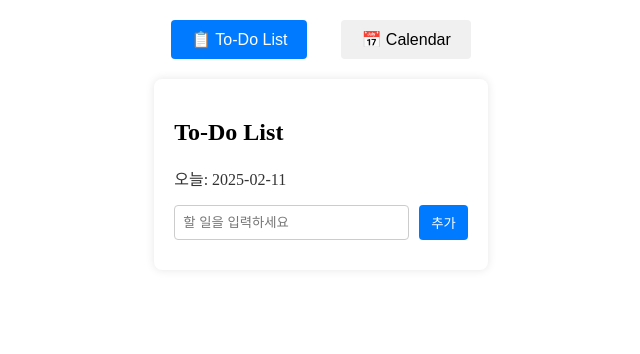
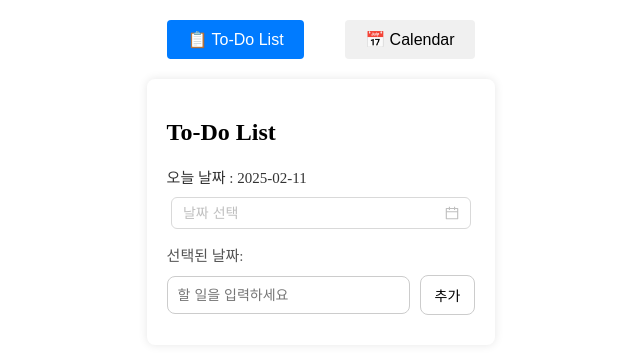
Before and after one commit to songuna/clush_SongYouNa, a React (Vite) app in the folder clush_SongYouNa/: page / in a window 1280 px wide. Shown: the top 354 px of the page, without its empty margins (339-979 px from the left). Built offline with nearby package versions, Linux system fonts and the light colour scheme.

Commit message:
feat : ToDoList에 DatePicker 추가

```diff
--- a/clush_SongYouNa/package.json
+++ b/clush_SongYouNa/package.json
@@ -11,8 +11,10 @@
   },
   "dependencies": {
     "antd": "^5.24.0",
+    "moment": "^2.30.1",
     "react": "^19.0.0",
     "react-dom": "^19.0.0",
+    "react-icons": "^5.4.0",
     "styled-components": "^6.1.15"
   },
   "devDependencies": {
--- a/clush_SongYouNa/src/components/TodoList.tsx
+++ b/clush_SongYouNa/src/components/TodoList.tsx
@@ -1,25 +1,30 @@
 import React, { useState, useEffect } from "react";
 import styled from "styled-components";
+import { DatePicker } from "antd"; // DatePicker import
+import type { Dayjs } from "dayjs";
+import moment from "moment"; // DatePicker에 필요한 moment 사용
+import { IoIosClose } from "react-icons/io";
+
 
 interface ToDo {
   id: number;
   text: string;
   completed: boolean;
+  date: string; // 날짜 속성 추가
 }
 
 const ToDoList: React.FC = () => {
-  const [todos, setTodos] = useState<ToDo[]>(
-    JSON.parse(localStorage.getItem("todos") || "[]")
-  );
+  const [todos, setTodos] = useState<ToDo[]>(JSON.parse(localStorage.getItem("todos") || "[]"));
   const [input, setInput] = useState("");
+  const [selectedDate, setSelectedDate] = useState<string>("");
 
   useEffect(() => {
     localStorage.setItem("todos", JSON.stringify(todos));
   }, [todos]);
 
   const addTodo = () => {
-    if (!input.trim()) return;
-    setTodos([...todos, { id: Date.now(), text: input, completed: false }]);
+    if (!input.trim() || !selectedDate) return; // 날짜가 선택되지 않으면 추가하지 않음
+    setTodos([...todos, { id: Date.now(), text: input, completed: false, date: selectedDate }]);
     setInput("");
   };
 
@@ -41,34 +46,60 @@ const ToDoList: React.FC = () => {
     }
   };
 
+  // 날짜를 선택했을 때 호출되는 함수
+  const onDateSelect = (date: Dayjs | null) => {
+    if (date) {
+      setSelectedDate(date.format("YYYY-MM-DD"));
+    }
+  };
+
   // 오늘 날짜 구하기
   const today = new Date();
   const dateString = today.toISOString().split("T")[0]; // "YYYY-MM-DD" 형식
 
+  // 선택된 날짜에 해당하는 할 일들만 필터링
+  const filteredTodos = todos.filter(todo => todo.date === selectedDate);
+
   return (
     <Container>
       <h2>To-Do List</h2>
-      <DateDisplay>{`오늘: ${dateString}`}</DateDisplay>
+      <DateDisplay>{`오늘 날짜 : ${dateString}`}</DateDisplay>
+
+      <DatePickerContainer>
+        <DatePickerStyled
+          value={selectedDate ? moment(selectedDate) : null} // 선택된 날짜를 DatePicker에 전달
+          onChange={onDateSelect}
+          format="YYYY-MM-DD"
+          placeholder="날짜 선택"
+        />
+      </DatePickerContainer>
+
+      <SelectedDateDisplay>{`선택된 날짜: ${selectedDate}`}</SelectedDateDisplay>
+
       <InputContainer>
-        <input
+        <InputField
           value={input}
           onChange={(e) => setInput(e.target.value)}
           onKeyPress={handleKeyPress}
           placeholder="할 일을 입력하세요"
         />
-        <button onClick={addTodo}>추가</button>
+        <AddButton onClick={addTodo}>추가</AddButton>
       </InputContainer>
-        {todos.map(todo => (
+
+      <TodoList>
+        {filteredTodos.map(todo => (
           <ListItem key={todo.id} completed={todo.completed}>
             <Checkbox
               type="checkbox"
+              size={20}
               checked={todo.completed}
               onChange={() => toggleTodo(todo.id)}
             />
             <span>{todo.text}</span>
-            <button onClick={() => deleteTodo(todo.id)}>❌</button>
+            <DeleteButton onClick={() => deleteTodo(todo.id)}><IoIosClose size={24}/></DeleteButton>
           </ListItem>
         ))}
+      </TodoList>
     </Container>
   );
 };
@@ -80,57 +111,111 @@ const Container = styled.div`
   background: #fff;
   border-radius: 8px;
   box-shadow: 0 0 10px rgba(0, 0, 0, 0.1);
+  max-width: 600px;
+  margin: 0 auto;
 `;
 
 const DateDisplay = styled.div`
-  font-size: 16px;
+  font-size: 15px;
+  margin-bottom: 10px;
+  color: #333;
+`;
+
+const SelectedDateDisplay = styled.div`
+  font-size: 15px;
+  margin: 10px 0px;
+  color: #555;
+`;
+
+const DatePickerContainer = styled.div`
+  display: flex;
+  justify-content: center;
   margin-bottom: 15px;
-  color: #333;
+`;
+
+const DatePickerStyled = styled(DatePicker)`
+  width: 100%;
+  max-width: 300px; /* DatePicker의 최대 너비 설정 */
 `;
 
 const InputContainer = styled.div`
   display: flex;
   gap: 10px;
   margin-bottom: 10px;
+  justify-content: center;
+  align-items: center;
+`;
 
-  input {
-    flex: 1;
-    padding: 8px;
-    border: 1px solid #ccc;
-    border-radius: 4px;
+const InputField = styled.input`
+  flex: 1;
+  padding: 10px;
+  border: 1px solid #ccc;
+  border-radius: 8px;
+  font-size: 14px;
+  transition: border-color 0.3s ease;
+
+  &:focus {
+    border-color: #007bff;
+    outline: none;
   }
+`;
 
-  button {
-    background: #007bff;
+const AddButton = styled.button`
+  background: white;
+  color: black;
+  border: 1px solid #ccc;
+  padding: 9px 14px;
+  cursor: pointer;
+  border-radius: 8px;
+  font-size: 14px;
+  transition: background-color 0.3s ease;
+
+  &:hover {
+    background-color: #007bff;
     color: white;
-    border: none;
-    padding: 8px 12px;
-    cursor: pointer;
-    border-radius: 4px;
   }
+`;
+
+const TodoList = styled.ul`
+  list-style: none;
+  padding: 0;
+  margin: 0;
 `;
 
 const ListItem = styled.li<{ completed: boolean }>`
   display: flex;
   align-items: center;
-  padding: 8px;
-  background: ${({ completed }) => (completed ? "#d4edda" : "#f8d7da")};
-  border-radius: 4px;
-  margin-bottom: 5px;
+  padding: 6px;
+  border: 1px solid #ccc;
+  //background: ${({ completed }) => (completed ? "#d4edda" : "#f8d7da")};
+  border-radius: 8px;
+  margin-bottom: 10px;
   cursor: pointer;
+  transition: background-color 0.3s ease;
+
+  &:hover {
+    background: ${({ completed }) => (completed ? "#c3e6cb" : "#f5c6cb")};
+  }
 
   span {
     text-decoration: ${({ completed }) => (completed ? "line-through" : "none")};
     flex: 1;
-  }
-
-  button {
-    background: transparent;
-    border: none;
-    cursor: pointer;
+    font-size: 15px;
+    color: black;
   }
 `;
 
 const Checkbox = styled.input`
-  margin-right: 10px;
+  margin:0px 14px;
 `;
+
+const DeleteButton = styled.button`
+  background: transparent;
+  cursor: pointer;
+  transition: color 0.3s ease;
+  border: none;
+
+  &:hover {
+    color: #c82333;
+  }
+`;
```
Also changed, not shown: 1 other file (tests, documents, lock files or other folders).
